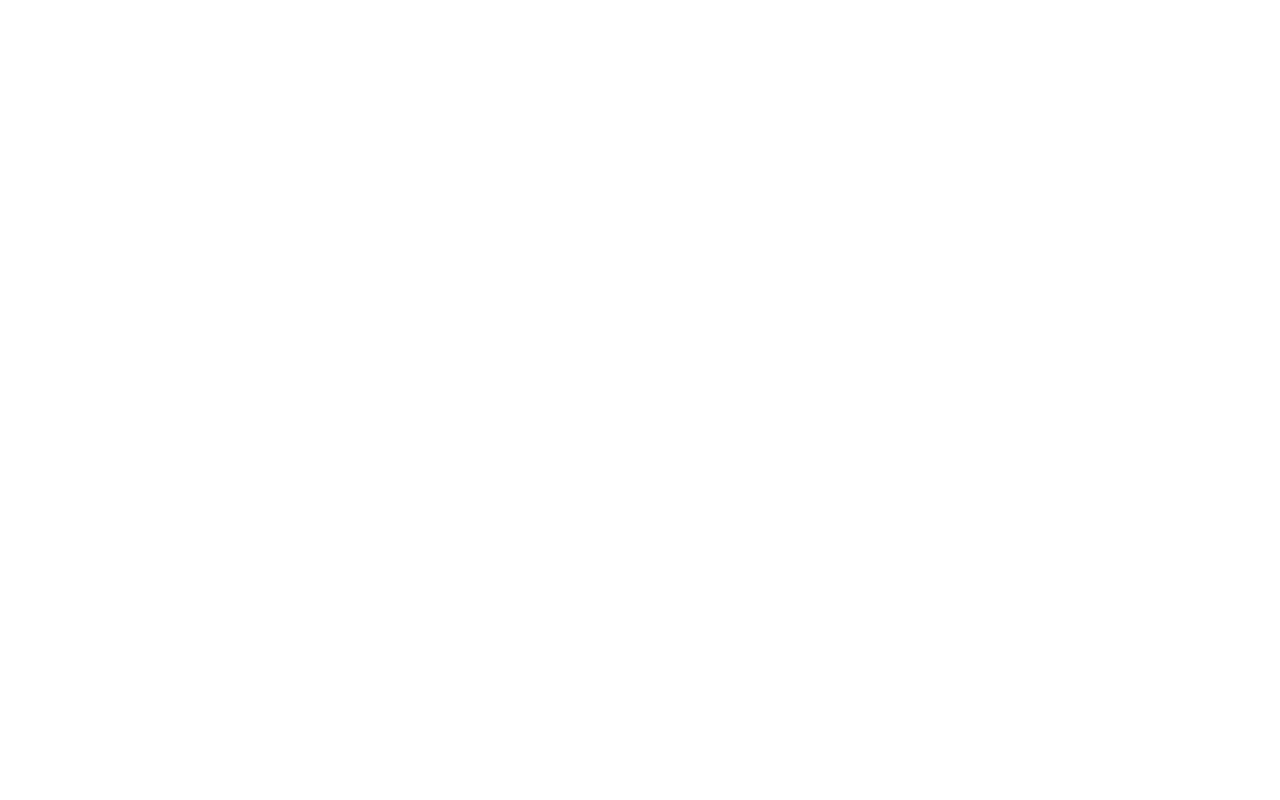
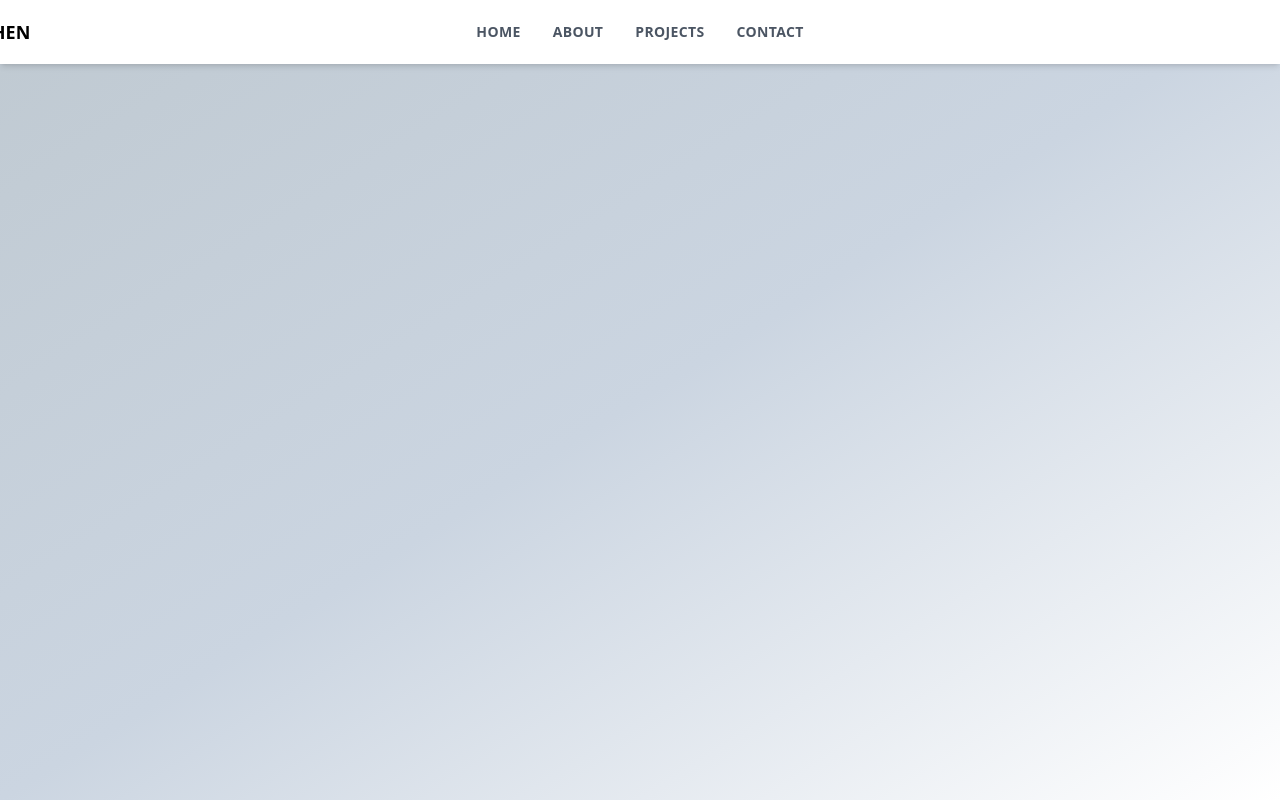
Before and after one commit to StephenDuray/WebDevelopment-Practice--Repo, a plain HTML site: page index.html in a window 1280 px wide. Drawn offline with nearby package versions, Linux system fonts and the light colour scheme.

Commit message:
Header Done

```diff
--- a/index.html
+++ b/index.html
@@ -3,9 +3,67 @@
 <head>
     <meta charset="UTF-8">
     <meta name="viewport" content="width=device-width, initial-scale=1.0">
-    <title>Document</title>
+    <title>Stephen</title>
+    <script src="https://cdn.tailwindcss.com"></script>
 </head>
-<body>
 
-</body>
+<body class="bg-gradient-to-br from-[#BFC9D1] via-slate-300 to-white min-h-screen">
+    <header id="header" class="bg-white shadow-md fixed w-full z-50 h-16 md:h-18 transition-all duration-300">
+    <div class="container mx-auto h-full flex items-center justify-between px-6 md:relative md:justify-center">
+
+        <a class="logo flex items-center md:absolute md:left-4 lg:-left-24" href="#home">
+            <img src="resources/letter-s.png" alt="Logo" class="h-10 w-auto md:h-12">
+            <span class="ml-2 font-bold text-lg md:hidden lg:inline">TEPHEN</span>
+        </a>
+
+        <nav class="hidden md:flex items-center space-x-8 text-sm font-semibold tracking-wide">
+            <a href="#home" class="text-gray-600 hover:text-black transition-colors">HOME</a>
+            <a href="#about" class="text-gray-600 hover:text-black transition-colors">ABOUT</a>
+            <a href="#projects" class="text-gray-600 hover:text-black transition-colors">PROJECTS</a>
+            <a href="#contact" class="text-gray-600 hover:text-black transition-colors">CONTACT</a>
+        </nav>
+
+        <button id="mobile-menu-btn" class="md:hidden text-gray-600 focus:outline-none">
+            <svg xmlns="http://www.w3.org/2000/svg" width="32" height="32" fill="#000000" viewBox="0 0 256 256">
+                <path d="M224,128a8,8,0,0,1-8,8H40a8,8,0,0,1,0-16H216A8,8,0,0,1,224,128ZM40,72H216a8,8,0,0,0,0-16H40a8,8,0,0,0,0,16ZM216,184H40a8,8,0,0,0,0,16H216a8,8,0,0,0,0-16Z">
+                </path>
+            </svg>
+            <!-- <svg class="w-8 h-8" fill="none" stroke="currentColor" viewBox="0 0 24 24"> -->
+                <!-- <path stroke-linecap="round" stroke-linejoin="round" stroke-width="3" d="M4 6h16M4 12h16m-7 6h7"></path> -->
+            <!-- </svg> -->
+        </button>
+    </div>
+
+    <div id="mobile-menu" class="hidden md:hidden bg-white border-t border-gray-100 flex-col p-4 space-y-4 font-medium">
+        <a href="#home" class="text-gray-600 hover:text-black transition-colors">HOME</a>
+        <a href="#about" class="text-gray-600hover:text-black transition-colors">ABOUT</a>
+        <a href="#projects" class="text-gray-600 hover:text-black transition colors">PROJECTS</a>
+        <a href="#contact" class="text-gray-600 hover:text-black transition colors">CONTACT</a>
+    </div>
+</header>
+    <!-- <header id="header" class="bg-white shadow-md fixed w-full z-50 h-10 md:h-24 transition-transform duration-300 ease-in-out">
+        <div class="container mx-auto relative flex justify-center">
+            <a class="logo" href="#home">
+                <img src="resources/letter-s.png" alt="Logo" class="h-12 w-auto hidden absolute -left-24 top-4 md:block">
+            </a>
+            <nav class="text-sm hidden md:flex relative nav-container">
+                <p class=" py-8 px-8">
+                    <a href="" class="text-gray-600 nav-link active uppercase">HOME</a>
+                </p>
+                <p class="py-8 px-8">
+                    <a href="#" class="text-gray-600 nav-link active uppercase">ABOUT</a>
+                </p>
+                <p class="py-8 px-8">
+                    <a hre="#" class="text-gray-600 nav-link active uppercase">PROJECT</a>
+                </p>
+                <p class="py-8 px-8 ">
+                    <a href="#" class="text-gray-600 nav-link active uppercase">CONTACT</a>
+                </p>
+                <div class="underline" style="width: 47.925px; left: 28.0063px; opacity:1;"></div>
+            </nav>
+            </div>
+    </header> -->
+
+    </body>
+
 </html>
--- /dev/null
+++ b/tailwind.config.js
@@ -0,0 +1,8 @@
+/** @type {import('tailwindcss').Config} */
+module.exports = {
+  content: ["./*.{html,js}"],
+  theme: {
+    extend: {},
+  },
+  plugins: [],
+}
```
Also changed, not shown: resources/letter-s.png (added).
